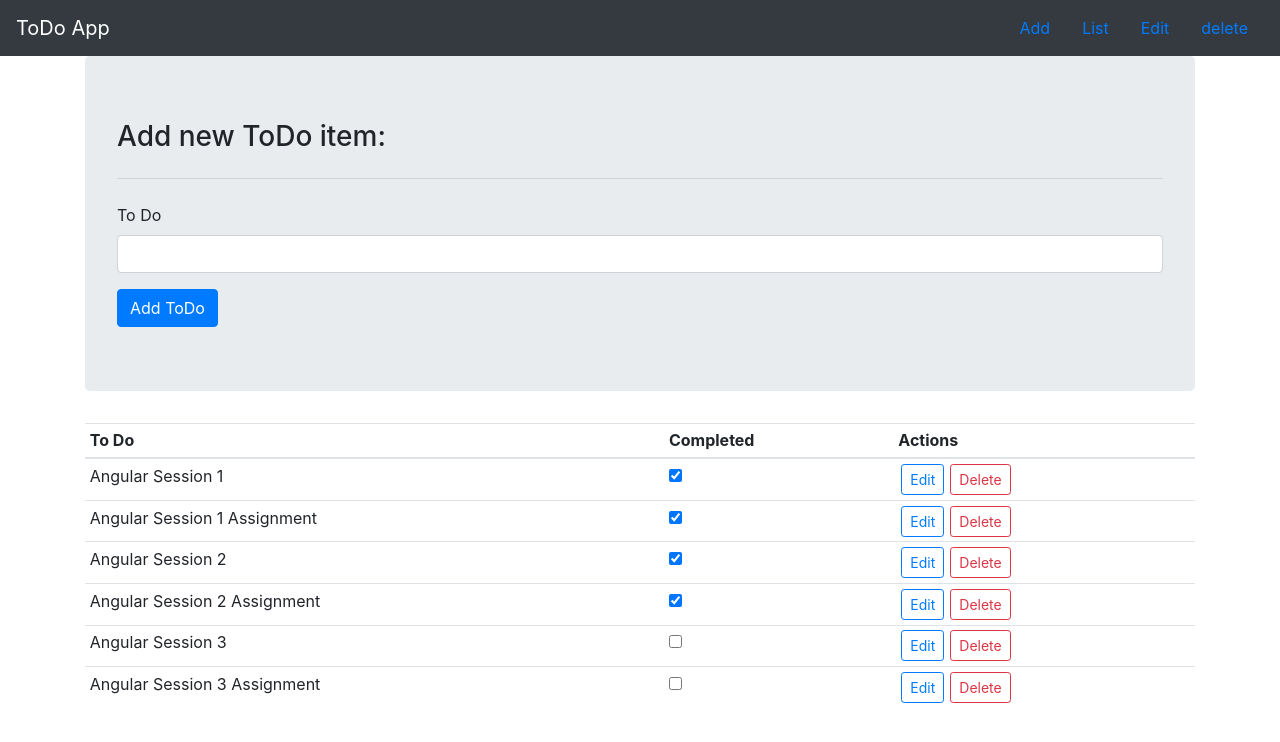
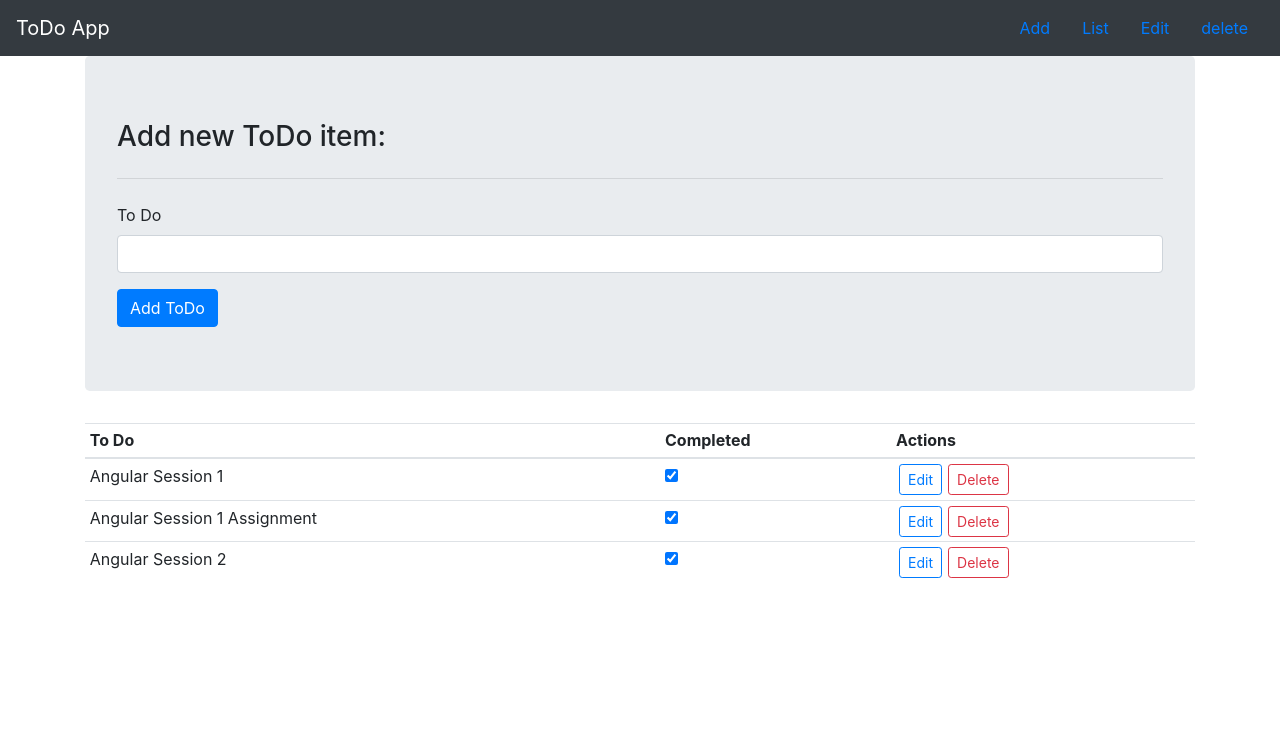
Before and after one commit to kapsnotes/ToDoAngular, an Angular app: page / in a window 1280 px wide. Shown: the top 742 px of the page. Built offline with nearby package versions, Linux system fonts and the light colour scheme.

Commit message:
Session 3

```diff
--- a/src/app/app.module.ts
+++ b/src/app/app.module.ts
@@ -9,6 +9,7 @@ import { TodoListComponent } from './todo/todo-list/todo-list.component';
 import { TodoAddComponent } from './todo/todo-add/todo-add.component';
 import { TodoEditComponent } from './todo/todo-edit/todo-edit.component';
 import { TodoListItemComponent } from './todo/todo-list/todo-list-item/todo-list-item.component';
+import { ToDoService } from './services/to-do.service';
 
 @NgModule({
   declarations: [
--- /dev/null
+++ b/src/app/models/ToDo.ts
@@ -0,0 +1,11 @@
+export class ToDo {
+  private name: string;
+  private status: boolean;
+
+  constructor(name: string, status: boolean) {
+    this.name = name;
+    this.status = status;
+  }
+
+  // constructor(private name: string, private status: boolean) {}
+}
--- /dev/null
+++ b/src/app/services/to-do.service.ts
@@ -0,0 +1,21 @@
+import { Injectable } from '@angular/core';
+
+import { ToDo } from '../models/ToDo';
+
+@Injectable({
+  providedIn: 'root'
+})
+export class ToDoService {
+  todos = [
+    new ToDo('Angular Session 1', true),
+    new ToDo('Angular Session 1 Assignment', true),
+    new ToDo('Angular Session 2', true)
+  ];
+
+  constructor() { }
+
+  toDoAdded(name: string) {
+    console.log('Adding ' + name);
+    this.todos.push(new ToDo(name, false));
+  }
+}
--- a/src/app/todo/todo-add/todo-add.component.ts
+++ b/src/app/todo/todo-add/todo-add.component.ts
@@ -1,4 +1,6 @@
 import {Component, EventEmitter, OnInit, Output} from '@angular/core';
+
+import {ToDoService} from '../../services/to-do.service';
 
 @Component({
   selector: 'app-todo-add',
@@ -6,17 +8,18 @@ import {Component, EventEmitter, OnInit, Output} from '@angular/core';
   styleUrls: ['./todo-add.component.css']
 })
 export class TodoAddComponent implements OnInit {
-  @Output() toDoAdded = new EventEmitter<string>();
+  // @Output() toDoAdded = new EventEmitter<string>();
   toDoAddedInfo = false;
   toDoMessage = '';
 
-  constructor() { }
+  constructor(private toDoService: ToDoService) { }
 
   ngOnInit() {
   }
 
   addToDo(toDo: HTMLInputElement) {
-    this.toDoAdded.emit(toDo.value);
+    // this.toDoAdded.emit(toDo.value);
+    this.toDoService.toDoAdded(toDo.value);
 
     this.toDoMessage = 'To Do \'' + toDo.value + '\' added.';
     toDo.value = '';
@@ -25,6 +28,10 @@ export class TodoAddComponent implements OnInit {
     setInterval(() => {
       this.toDoAddedInfo = false;
     }, 5000);
+
+    // setInterval(function () {
+    //   this.toDoAddedInfo = false;
+    // }, 5000);
   }
 
   dismissAddedAlert() {
--- a/src/app/todo/todo-list/todo-list.component.html
+++ b/src/app/todo/todo-list/todo-list.component.html
@@ -9,7 +9,7 @@
   <tbody>
     <tr
       app-todo-list-item
-      *ngFor="let todoListItem of todoList; let i = index"
+      *ngFor="let todoListItem of toDoServices.todos; let i = index"
       [todo]="todoListItem"
       [index]="i"
       (onItemDelete)="onDelete($event)"
--- a/src/app/todo/todo-list/todo-list.component.ts
+++ b/src/app/todo/todo-list/todo-list.component.ts
@@ -1,4 +1,5 @@
 import {Component, EventEmitter, Input, OnInit, Output} from '@angular/core';
+import {ToDoService} from '../../services/to-do.service';
 
 @Component({
   selector: 'app-todo-list',
@@ -6,20 +7,23 @@ import {Component, EventEmitter, Input, OnInit, Output} from '@angular/core';
   styleUrls: ['./todo-list.component.css']
 })
 export class TodoListComponent implements OnInit {
-  @Input() todoList;
-  @Output() onItemDelete = new EventEmitter<number>();
-  @Output() onItemEdit = new EventEmitter<number>();
+  // @Input() todoList;
+  // @Output() onItemDelete = new EventEmitter<number>();
+  // @Output() onItemEdit = new EventEmitter<number>();
+  toDoServices: ToDoService;
 
-  constructor() { }
+  constructor(toDoService: ToDoService) {
+    this.toDoServices = toDoService;
+  }
 
   ngOnInit() {
   }
 
-  onDelete(index) {
-    this.onItemDelete.emit(index);
-  }
-
-  onEdit(index) {
-    this.onItemEdit.emit(index);
-  }
+  // onDelete(index) {
+  //   this.onItemDelete.emit(index);
+  // }
+  //
+  // onEdit(index) {
+  //   this.onItemEdit.emit(index);
+  // }
 }
--- a/src/app/todo/todo.component.html
+++ b/src/app/todo/todo.component.html
@@ -1,15 +1,15 @@
 <div class="row">
   <div class="col">
-    <app-todo-add (toDoAdded)="toDoAdded($event)"></app-todo-add>
+    <app-todo-add></app-todo-add>
   </div>
 </div>
 
 <div class="row">
   <div class="col">
-    <app-todo-list
-      [todoList]="todos"
+    <!--app-todo-list
       (onItemDelete)="onDelete($event)"
-      (onItemEdit)="onEdit($event)"></app-todo-list>
+      (onItemEdit)="onEdit($event)"></app-todo-list-->
+    <app-todo-list></app-todo-list>
   </div>
 </div>
 
--- a/src/app/todo/todo.component.ts
+++ b/src/app/todo/todo.component.ts
@@ -6,14 +6,20 @@ import { Component, OnInit } from '@angular/core';
   styleUrls: ['./todo.component.css']
 })
 export class TodoComponent implements OnInit {
-  todos = [
-    {name: 'Angular Session 1', status: true},
-    {name: 'Angular Session 1 Assignment', status: true},
-    {name: 'Angular Session 2', status: true},
-    {name: 'Angular Session 2 Assignment', status: true},
-    {name: 'Angular Session 3', status: false},
-    {name: 'Angular Session 3 Assignment', status: false},
-  ];
+  // todos = [
+  //   {name: 'Angular Session 1', status: true},
+  //   {name: 'Angular Session 1 Assignment', status: true},
+  //   {name: 'Angular Session 2', status: true},
+  //   {name: 'Angular Session 2 Assignment', status: true},
+  //   {name: 'Angular Session 3', status: false},
+  //   {name: 'Angular Session 3 Assignment', status: false},
+  // ];
+
+  // todos = [
+  //   new ToDo('Angular Session 1', true),
+  //   new ToDo('Angular Session 1 Assignment', true),
+  //   new ToDo('Angular Session 2', true)
+  // ];
 
   editFormVisible = false;
   editFormItem = null;
@@ -23,20 +29,21 @@ export class TodoComponent implements OnInit {
   ngOnInit() {
   }
 
-  toDoAdded(toDo) {
-    this.todos.push({
-      name: toDo,
-      status: false
-    });
-  }
+  // toDoAdded(toDo) {
+  //   // this.todos.push({
+  //   //   name: toDo,
+  //   //   status: false
+  //   // });
+  //   // this.todos.push(new ToDo(toDo, false));
+  // }
 
   onDelete(index) {
-    this.todos.splice(index, 1);
+    // this.todos.splice(index, 1);
   }
 
   onEdit(index) {
-    this.editFormItem = this.todos[index];
-    this.editFormVisible = true;
+    // this.editFormItem = this.todos[index];
+    // this.editFormVisible = true;
   }
 
   hideEditForm() {
```
Also changed, not shown: 1 other file (tests, documents, lock files or other folders).
